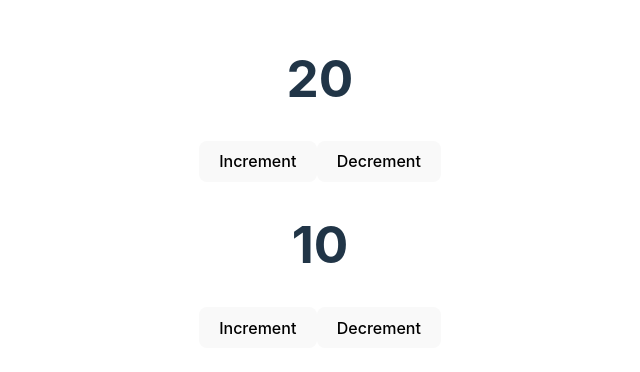
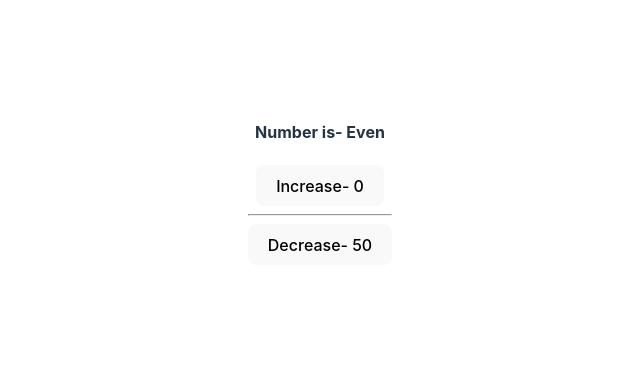
Before and after one commit to TanvirGitHub98/React-Context-Api, a React (Vite) app: page / in a window 1280 px wide. Shown: the part 218-590 px from the top of the page, without its empty margins (320-960 px from the left). Built offline with nearby package versions, Linux system fonts and the light colour scheme.

Commit message:
useMemo hook added

```diff
--- a/src/App.jsx
+++ b/src/App.jsx
@@ -7,14 +7,14 @@ import UseRefFile from './components/UseRefFile/UseRefFile';
 import useCounter from './hooks/useCounter';
 import Counter1 from './components/Counter1/Counter1';
 import Counter2 from './components/Counter2/Counter2';
+import UseMemoHook from './components/UseMemoHook/UseMemoHook';
 
 
 function App() {
 
   return (
     <div>
-         <Counter1/>
-         <Counter2/>
+         <UseMemoHook/>
     </div>
   )
 }
--- /dev/null
+++ b/src/components/UseMemoHook/UseMemoHook.jsx
@@ -0,0 +1,23 @@
+import { useMemo, useState } from "react";
+
+const UseMemoHook=()=>{
+
+    const [plus,setPlus]=useState(0)
+    const [minus,setMinus]=useState(50)
+
+    const checkingNumber=useMemo(()=>{
+        console.log('........');
+        return plus%2===0;
+
+    },[plus])
+
+    return(
+        <div>
+            <h4>Number is- {checkingNumber? 'Even':'Odd'}</h4>
+            <button onClick={()=>setPlus(plus+1)}>Increase- {plus}</button><hr/>
+            <button onClick={()=>setMinus(minus-1)}>Decrease- {minus}</button>
+        </div>
+    )
+}
+
+export default UseMemoHook;
```
Also changed, not shown: info.txt (added).
